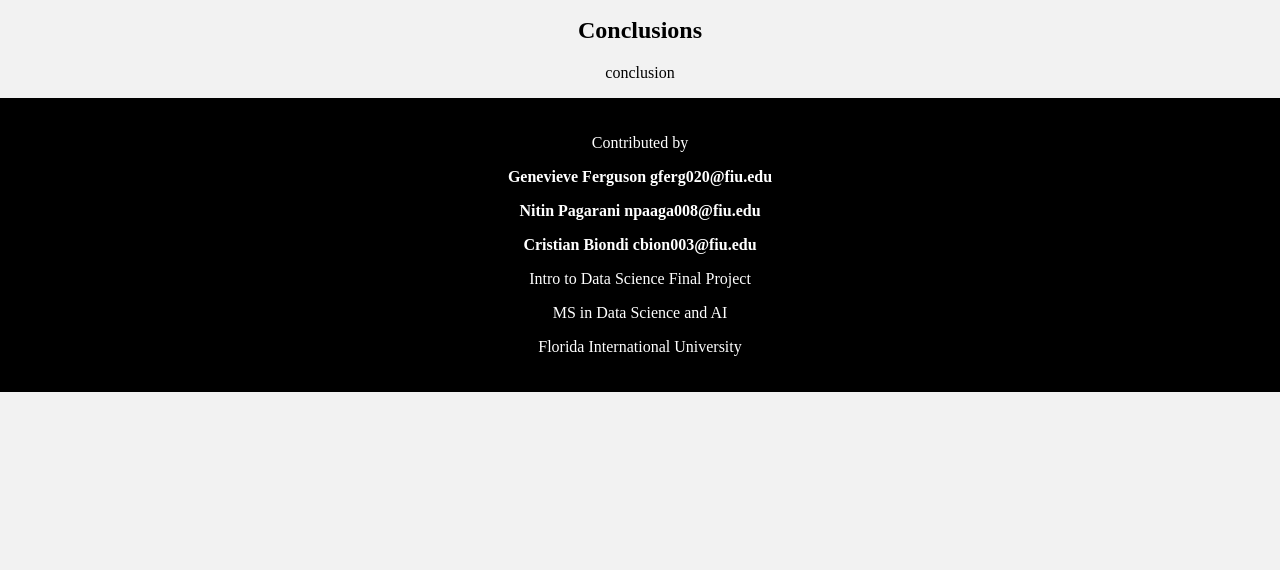
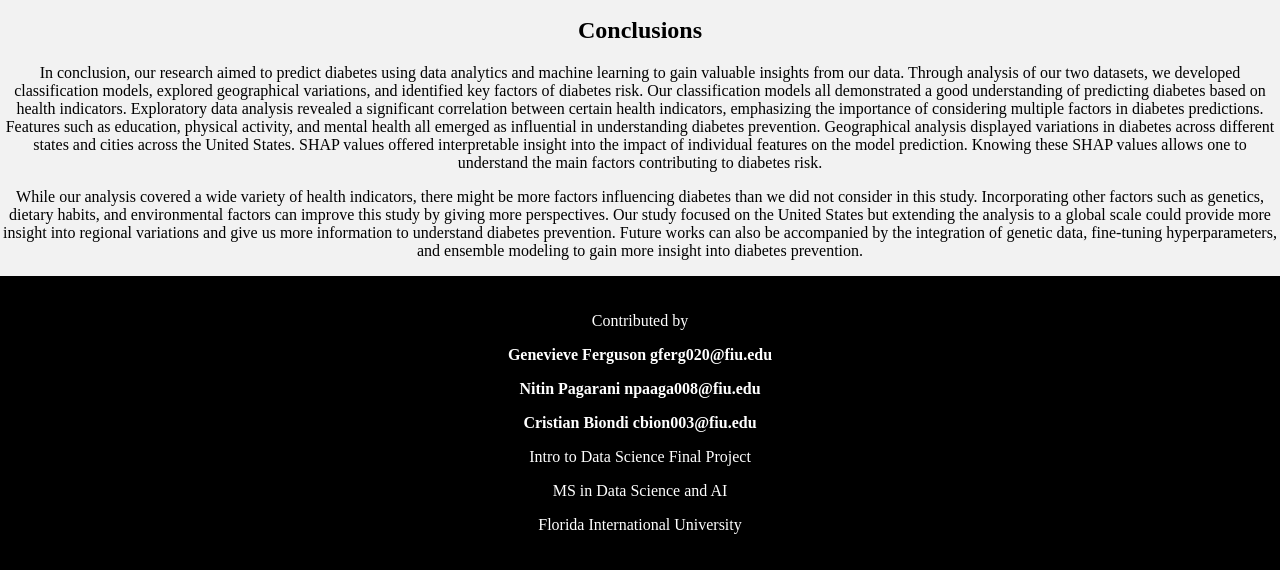
Before and after one commit to npagarani/npagarani.github.io, a plain HTML site: page index.html in a window 1280 px wide. Shown: the part 3670-4240 px from the top of the page. Before the commit the page ends 4062 px from the top, so only its background shows below. Drawn offline with Linux system fonts and the light colour scheme.

Commit message:
Update index.html

```diff
--- a/index.html
+++ b/index.html
@@ -244,7 +244,10 @@ Flow Chart of project:
 
       <h2 id="res" style="text-align: center">Conclusions</h2>
       <p style="text-align: center">
-       conclusion
+       In conclusion, our research aimed to predict diabetes using data analytics and machine learning to gain valuable insights from our data. Through analysis of our two datasets, we developed classification models, explored geographical variations, and identified key factors of diabetes risk. Our classification models all demonstrated a good understanding of predicting diabetes based on health indicators. Exploratory data analysis revealed a significant correlation between certain health indicators, emphasizing the importance of considering multiple factors in diabetes predictions. Features such as education, physical activity, and mental health all emerged as influential in understanding diabetes prevention. Geographical analysis displayed variations in diabetes across different states and cities across the United States. SHAP values offered interpretable insight into the impact of individual features on the model prediction. Knowing these SHAP values allows one to understand the main factors contributing to diabetes risk.
+      </p>
+	<p style="text-align: center">
+      While our analysis covered a wide variety of health indicators, there might be more factors influencing diabetes than we did not consider in this study. Incorporating other factors such as genetics, dietary habits, and environmental factors can improve this study by giving more perspectives. Our study focused on the United States but extending the analysis to a global scale could provide more insight into regional variations and give us more information to understand diabetes prevention. Future works can also be accompanied by the integration of genetic data, fine-tuning hyperparameters, and ensemble modeling to gain more insight into diabetes prevention.
       </p>
     </section>
 
```
